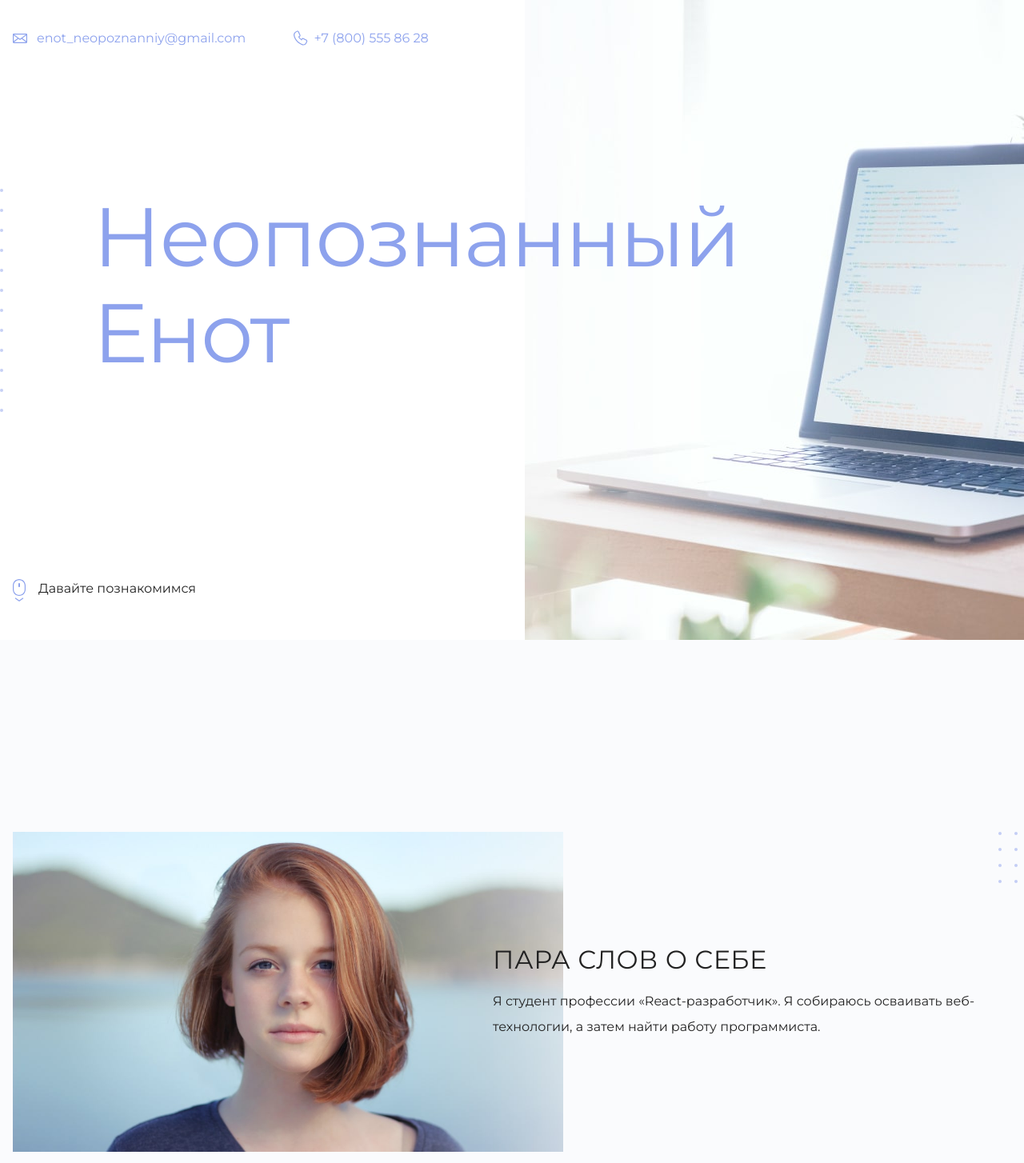
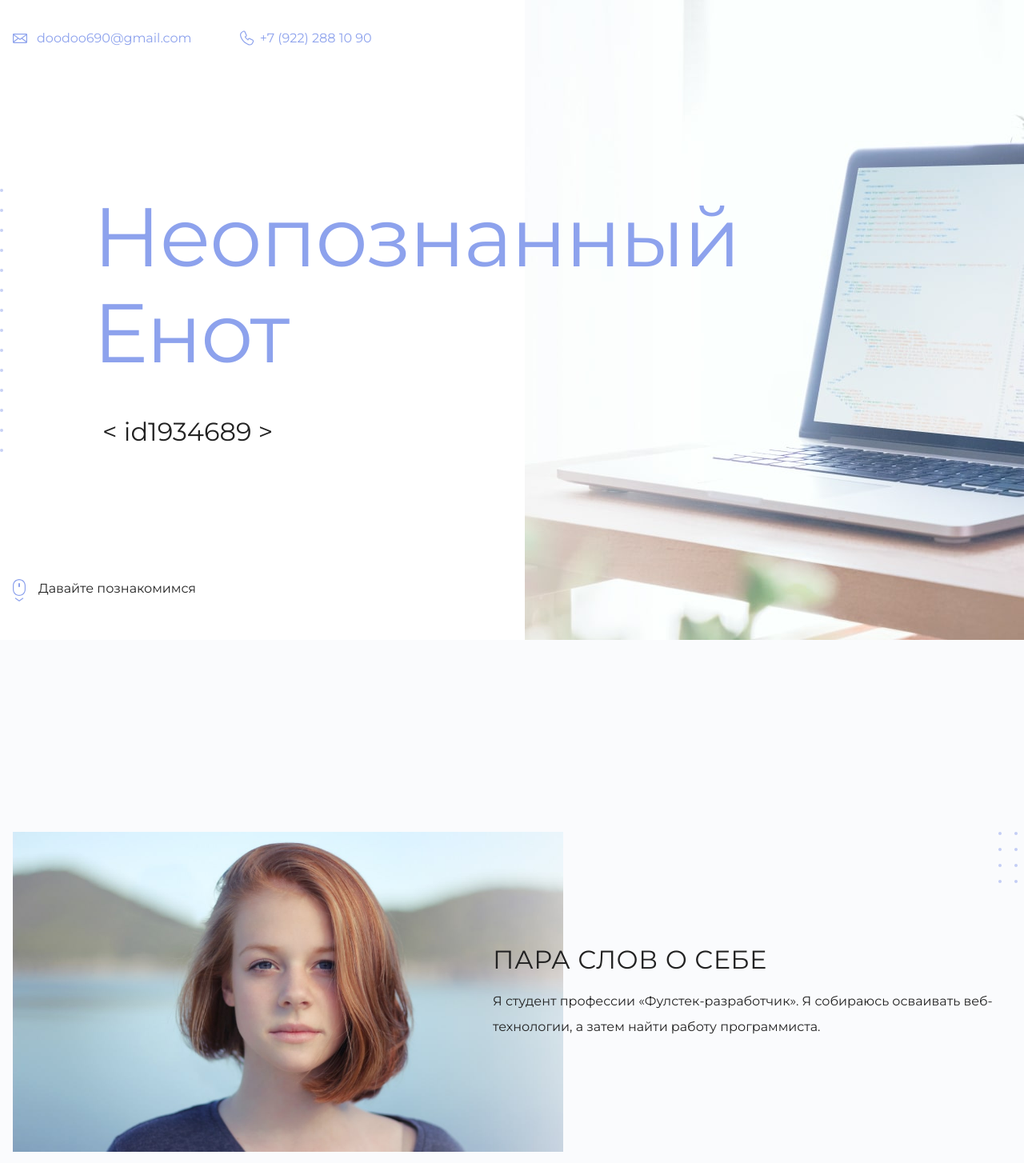
Before and after one commit to Mirthl/myTrannigSite, a plain HTML site: page index.html in a window 1280 px wide. Shown: the top 1454 px of the page at 80% size. Drawn offline with Linux system fonts and the light colour scheme.

Commit message:
add mail  tel & id

```diff
--- a/index.html
+++ b/index.html
@@ -10,8 +10,8 @@
   <body>
     <header class="page-header">
       <div class="container">
-        <a class="header-email" href="mailto:enot_neopoznanniy@gmail.com">enot_neopoznanniy@gmail.com</a>
-        <a class="header-phone" href="tel:+78005558628">+7 (800) 555 86 28</a>
+        <a class="header-email" href="mailto:doodoo690@gmail.com">doodoo690@gmail.com</a>
+        <a class="header-phone" href="tel:+79222881090">+7 (922) 288 10 90</a>
       </div>
     </header>
 
@@ -19,7 +19,7 @@
       <section class="hero-image">
         <div class="container">
           <h1 class="heading">Неопознанный Енот</h1>
-          <p><id1934689></p>
+          <p>< id1934689 ></p>
         </div>
       </section>
 
@@ -31,7 +31,7 @@
           </figure>
           <div>
             <h3>Пара слов о себе</h3>
-            <p>Я студент профессии «React-разработчик». Я собираюсь осваивать веб-технологии, а затем найти работу программиста.</p>
+            <p>Я студент профессии «Фулстек-разработчик». Я собираюсь осваивать веб-технологии, а затем найти работу программиста.</p>
           </div>
           <div>
             <h3>Чем могу быть полезен</h3>
@@ -42,8 +42,8 @@
 
     <footer class="page-footer">
       <div class="container">
-        <a class="footer-email" href="mailto:enot_neopoznanniy@gmail.com">enot_neopoznanniy@gmail.com</a>
-        <a class="footer-phone" href="tel:+78005558628">+7 (800) 555 86 28
+        <a class="footer-email" href="mailto:doodoo690@gmail.com">doodoo690@gmail.com</a>
+        <a class="footer-phone" href="tel:+79222881090">+7 (922) 288 10 90
         </a>
       </div>
     </footer>
```
